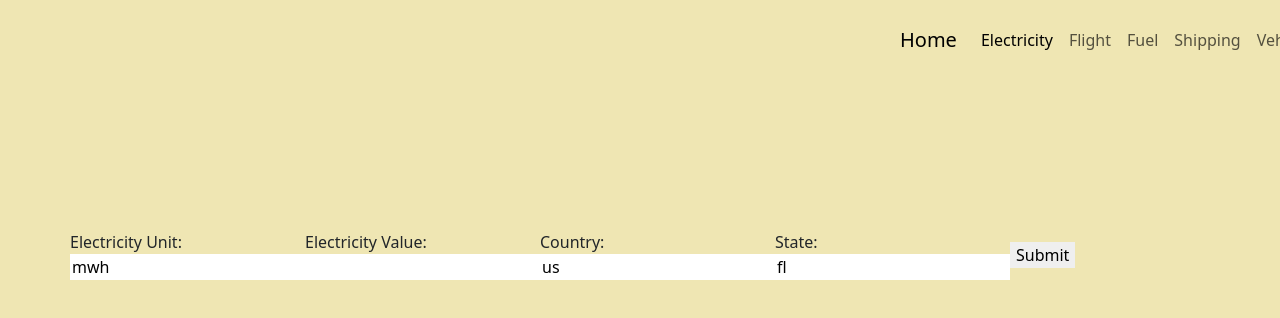
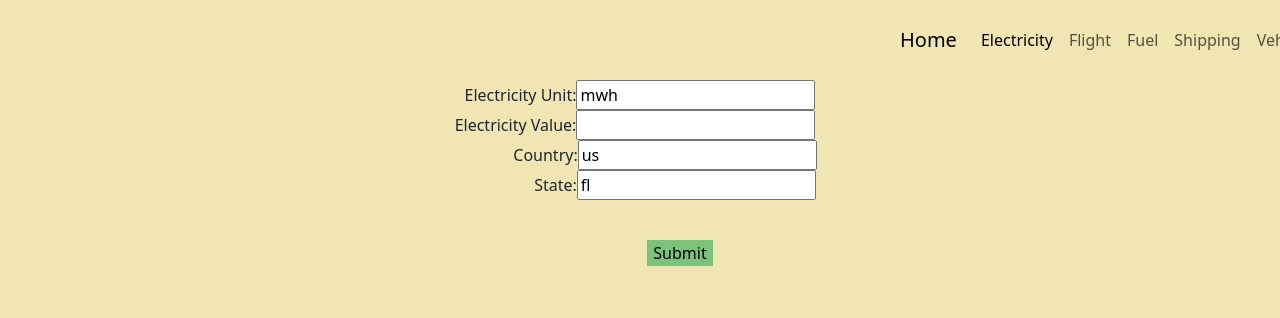
Before and after one commit to richard200/project-carbon-calculator, a React (Create React App) app: page /electricity in a window 1280 px wide. Shown: the top 318 px of the page. Built offline with nearby package versions, Linux system fonts and the light colour scheme.

Commit message:
electricity

```diff
--- a/src/components/Electricity.js
+++ b/src/components/Electricity.js
@@ -60,40 +60,40 @@ function Electricity() {
             <div>
               <Navigation/>
               <form id="Apiform" onSubmit={handleSubmit}>
-                <label>
+                <label id="ApiInput1" >
                   Electricity Unit:
                   <input
-                    id="ApiInput1"
+
                     type="text"
                     value={electricityUnit}
                     onChange={(e) => setElectricityUnit(e.target.value)}
                   />
                 </label>
                 <br />
-                <label>
+                <label id="ApiInput2">
                   Electricity Value:
                   <input
-                    id="ApiInput2"
+
                     type="number"
                     value={electricityValue}
                     onChange={(e) => setElectricityValue(e.target.value)}
                   />
                 </label>
                 <br />
-                <label>
+                <label id="ApiInput3">
                   Country:
                   <input
-                    id="ApiInput3"
+
                     type="text"
                     value={country}
                     onChange={(e) => setCountry(e.target.value)}
                   />
                 </label>
                 <br />
-                <label>
+                <label id="ApiInput4">
                   State:
                   <input
-                    id="ApiInput4"
+
                     type="text"                     value={state}
                     onChange={(e) => setState(e.target.value)}
                   />
@@ -116,6 +116,8 @@ function Electricity() {
               <div key={index}>
                   <p>{key}: {renderData(data[key])}</p>
               </div>
+
+
           ));
       }
 
--- a/src/index.css
+++ b/src/index.css
@@ -128,13 +128,11 @@ text-align: center;
 }
 
 #Apiform{
-  margin: 0 auto;
-  width: 50%;
-  display: flex;
-  align-items: center;
-  margin-left: 70px;
-  margin-top: 150px;
-  border: none;
+
+ margin: 0 auto;
+ text-align: center;
+ width: 50%;
+
 
 }
 
@@ -142,22 +140,35 @@ text-align: center;
   border: none;
 
 
+ /*  margin-left: 190px;
+  margin-top: 10px; */
+
 }
 
 #ApiInput2{
   border: none;
+  margin-left: -10px;
+
 }
 
 #ApiInput3{
   border: none;
+  margin-left: 50px;
 }
 
 #ApiInput4{
   border: none;
+  margin-left: 70px;
+  border-color: none;
 }
 
 #Apibtn{
   border: none;
+  margin-left: 80px;
+  margin-top: 40px;
+  background-color: rgb(123, 194, 123);
+  /* margin-top: 120px; */
+
 
 }
 
```
